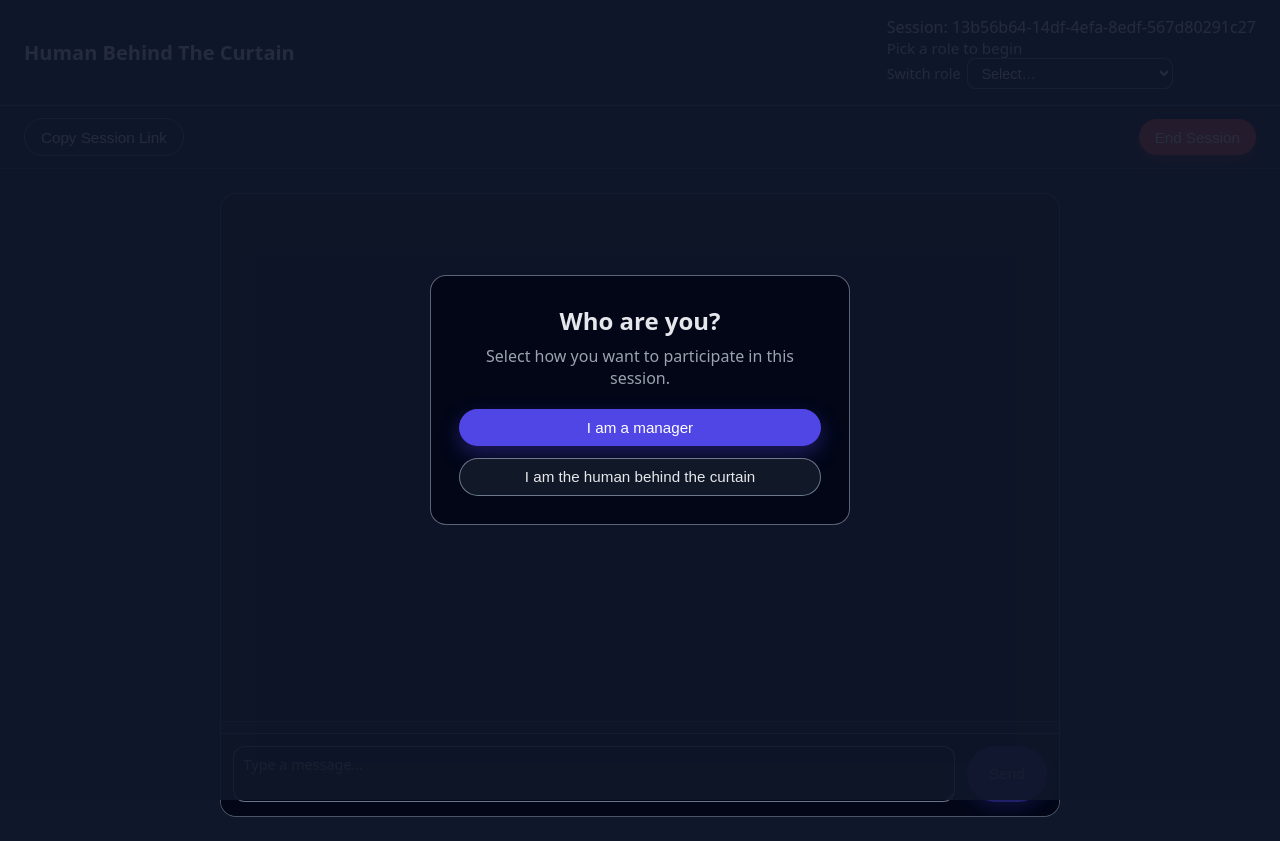
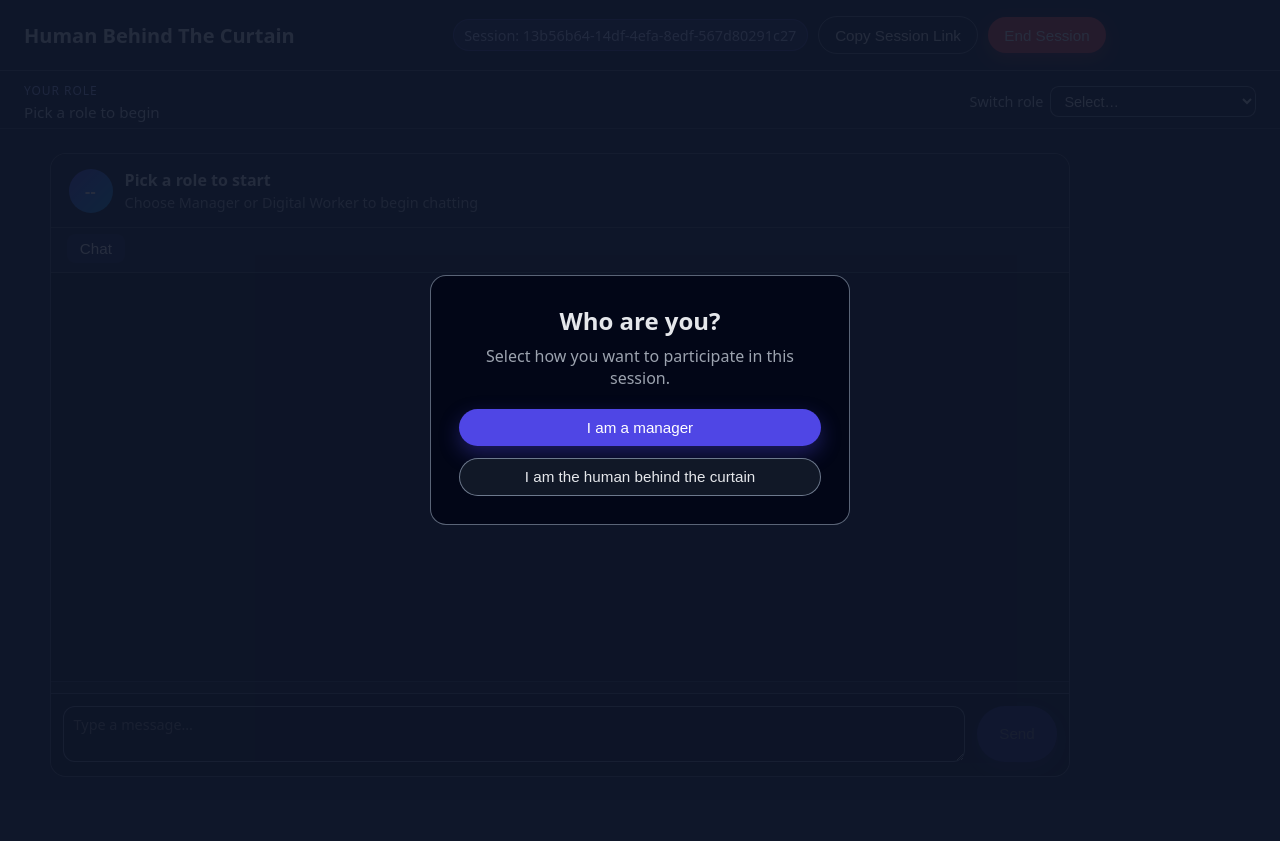
Before and after one commit to itsBrianCreates/hbc, a plain HTML site: page hbc/index.html in a window 1280 px wide. After the commit the page ends 801 px from the top, so only its background shows below. Drawn offline with Linux system fonts and the light colour scheme.

Commit message:
styling updates and worker tools

```diff
--- a/app.js
+++ b/app.js
@@ -80,6 +80,11 @@ const endSessionBtn = document.getElementById("endSession");
 const copyToastEl = document.getElementById("copyToast");
 const responseTimerEl = document.getElementById("responseTimer");
 const quickRepliesEl = document.getElementById("quickReplies");
+const workerToolsEl = document.getElementById("workerTools");
+const workspaceEl = document.querySelector(".workspace");
+const chatAvatarEl = document.getElementById("chatAvatar");
+const chatPersonaNameEl = document.getElementById("chatPersonaName");
+const chatCounterpartyEl = document.getElementById("chatCounterparty");
 
 const QUICK_REPLY_OPTIONS = [
   "Got it, I will get started right away.",
@@ -106,8 +111,10 @@ function setRole(role) {
     roleSwitchSelect.value = role;
   }
   updateRoleLabel();
+  updateChatPersona();
   attachMessageListener();
   renderQuickReplies();
+  updateToolsVisibility();
   updateResponseTimerVisibility(false);
 }
 
@@ -123,6 +130,29 @@ function updateRoleLabel() {
   }
 }
 
+function updateChatPersona() {
+  if (!chatAvatarEl || !chatPersonaNameEl || !chatCounterpartyEl) return;
+  const isManager = activeRole === "manager";
+  const isWorker = activeRole === "worker";
+
+  if (!activeRole) {
+    chatAvatarEl.textContent = "--";
+    chatPersonaNameEl.textContent = "Pick a role to start";
+    chatCounterpartyEl.textContent = "Choose Manager or Digital Worker to begin chatting";
+    return;
+  }
+
+  if (isManager) {
+    chatAvatarEl.textContent = "HC";
+    chatPersonaNameEl.textContent = "Digital Worker";
+    chatCounterpartyEl.textContent = "Chat · You are signed in as Human Manager";
+  } else if (isWorker) {
+    chatAvatarEl.textContent = "DW";
+    chatPersonaNameEl.textContent = "Human Manager";
+    chatCounterpartyEl.textContent = "Chat · You are replying as Digital Worker";
+  }
+}
+
 function updateResponseTimerVisibility(visible) {
   if (!responseTimerEl) return;
   if (activeRole !== "worker") {
@@ -130,6 +160,16 @@ function updateResponseTimerVisibility(visible) {
     return;
   }
   responseTimerEl.hidden = !visible;
+}
+
+function updateToolsVisibility() {
+  if (!workerToolsEl) return;
+  const isWorker = activeRole === "worker";
+  workerToolsEl.hidden = !isWorker;
+  if (workspaceEl) {
+    workspaceEl.classList.toggle("worker-view", isWorker);
+    workspaceEl.classList.toggle("manager-view", !isWorker);
+  }
 }
 
 function formatElapsed(ms) {
@@ -461,12 +501,16 @@ if (quickRepliesEl) {
     if (roleSwitchSelect) {
       roleSwitchSelect.value = "";
     }
+    updateToolsVisibility();
+    updateChatPersona();
   } else {
     rolePickerEl.classList.add("hidden");
     if (roleSwitchSelect) {
       roleSwitchSelect.value = activeRole;
     }
     attachMessageListener();
+    updateToolsVisibility();
+    updateChatPersona();
   }
   renderQuickReplies();
 })();
--- a/hbc/index.html
+++ b/hbc/index.html
@@ -10,10 +10,19 @@
     <div class="app">
       <header class="app-header">
         <h1>Human Behind The Curtain</h1>
-      <div class="header-meta">
-        <div id="sessionLabel" class="session-label"></div>
-        <div class="role-controls">
+        <div class="header-actions">
+          <div id="sessionLabel" class="session-pill"></div>
+          <button id="copySession" type="button" class="ghost-btn">Copy Session Link</button>
+          <button id="endSession" type="button" class="danger-btn">End Session</button>
+          <div id="copyToast" class="toast" role="status" aria-live="polite"></div>
+        </div>
+      </header>
+
+      <section class="role-bar">
+        <div class="role-bar__label">
+          <p class="eyebrow">Your role</p>
           <div id="roleLabel" class="role-label"></div>
+        </div>
         <label class="role-switch">
           <span>Switch role</span>
           <select id="roleSwitcher">
@@ -22,19 +31,7 @@
             <option value="worker">Human behind the curtain</option>
           </select>
         </label>
-        </div>
-      </div>
-    </header>
-
-    <nav class="chat-nav">
-      <div class="nav-left">
-        <button id="copySession" type="button" class="ghost-btn">Copy Session Link</button>
-        <div id="copyToast" class="toast" role="status" aria-live="polite"></div>
-      </div>
-      <div class="nav-right">
-        <button id="endSession" type="button" class="danger-btn">End Session</button>
-      </div>
-    </nav>
+      </section>
 
     <main class="app-main">
       <!-- Role picker overlay -->
@@ -50,8 +47,22 @@
       </div>
 
       <!-- Chat layout -->
+      <div class="workspace">
         <section class="chat-container">
-        <div id="responseTimer" class="response-timer" hidden></div>
+          <div class="chat-header-bar">
+            <div class="chat-persona">
+              <div id="chatAvatar" class="chat-avatar">HC</div>
+              <div class="chat-persona__text">
+                <div id="chatPersonaName" class="chat-persona__name">Human Manager</div>
+                <div id="chatCounterparty" class="chat-persona__meta">Chatting with Digital Worker</div>
+              </div>
+            </div>
+          </div>
+
+          <div class="chat-tabs">
+            <button type="button" class="chat-tab active">Chat</button>
+          </div>
+
           <div class="chat-history" id="messages"></div>
 
           <div id="quickReplies" class="quick-replies" hidden></div>
@@ -65,6 +76,17 @@
             <button type="submit" id="sendButton" disabled>Send</button>
           </form>
         </section>
+
+        <aside id="workerTools" class="tools-panel" hidden>
+          <div class="tool-card">
+            <div class="tool-card__header">
+              <p class="eyebrow">Worker tools</p>
+              <h3>Response timer</h3>
+            </div>
+            <div id="responseTimer" class="response-timer" hidden></div>
+          </div>
+        </aside>
+      </div>
     </main>
   </div>
 
```
Lines whose indentation alone changed are shown as unchanged.
